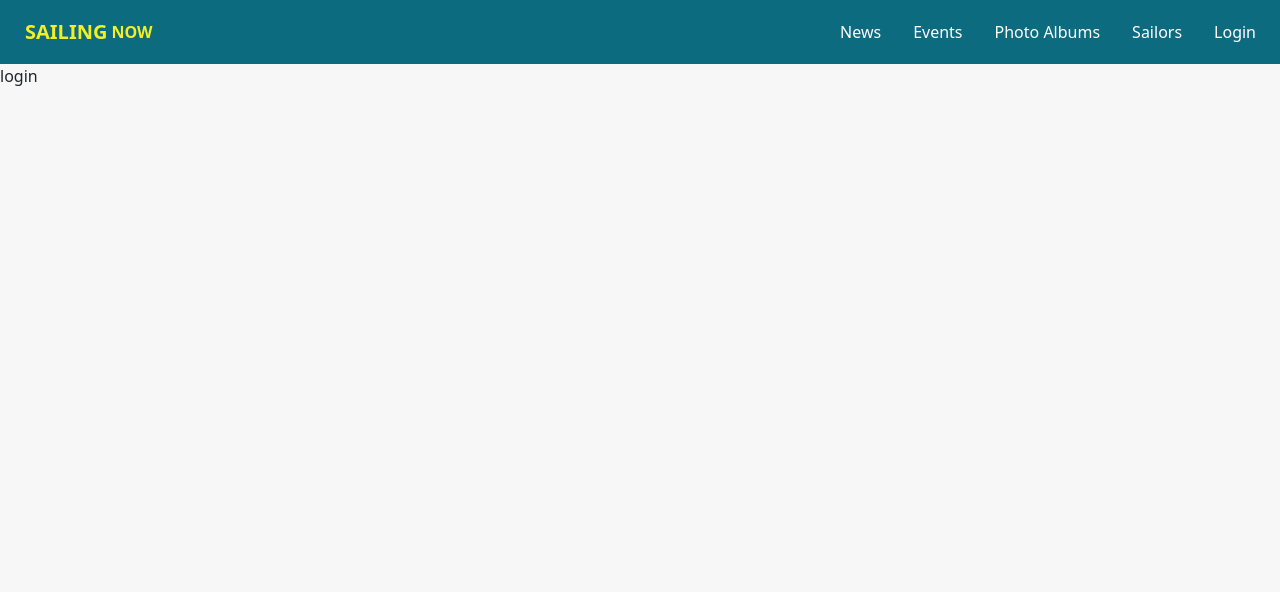
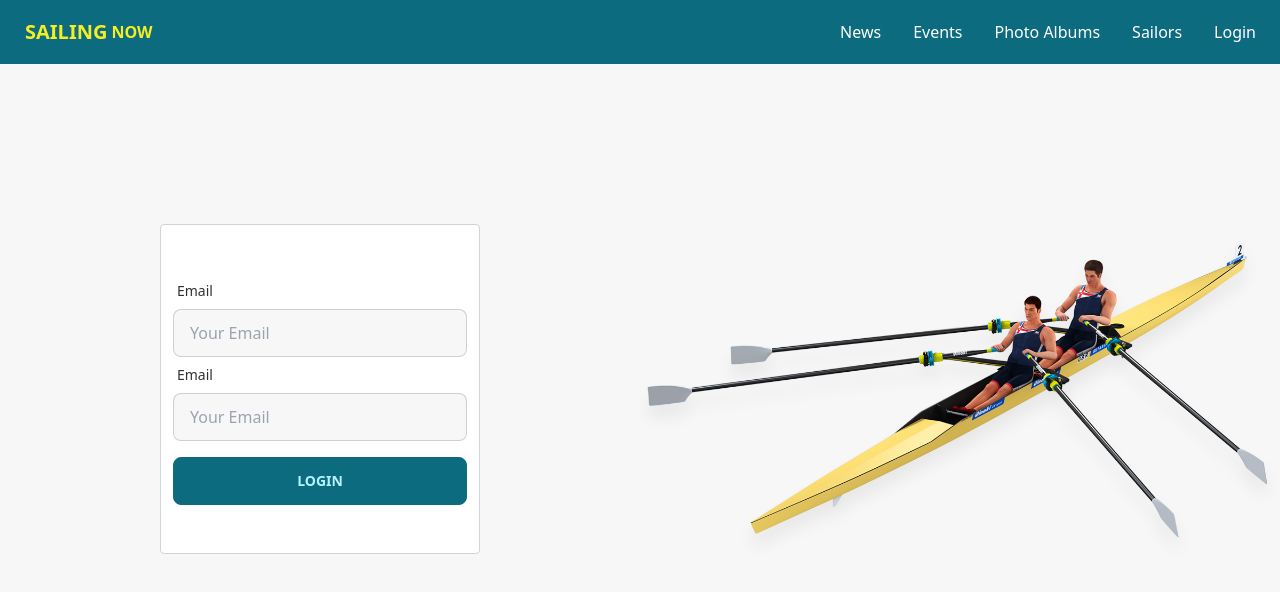
Before and after one commit to shahidul7150/sailing-now-personal-project, a React (Create React App) app: page /login in a window 1280 px wide. Shown: the top 592 px of the page. Built offline with nearby package versions, Linux system fonts and the light colour scheme.

Commit message:
login page create

```diff
--- a/package.json
+++ b/package.json
@@ -9,6 +9,7 @@
     "daisyui": "^2.15.1",
     "react": "^18.0.0",
     "react-dom": "^18.0.0",
+    "react-hook-form": "^7.31.3",
     "react-router-dom": "^6.3.0",
     "react-scripts": "5.0.0",
     "typeface-poppins": "^1.1.13",
--- a/src/components/Login/Login.js
+++ b/src/components/Login/Login.js
@@ -1,9 +1,72 @@
 import React from 'react';
+import landing from '../../images/landing.jpg';
+import { useForm } from 'react-hook-form';
+const Login = () => {
+  const { register, handleSubmit } = useForm();
+  const onSubmit = (data) => console.log(data);
+  return (
+    <div className= 'sm:grid grid-cols-1 grid lg:grid-cols-2'>
+      <div className='w-2/4 mx-auto mt-28 py-12'>
+        <form onSubmit={handleSubmit(onSubmit)}>
 
-const Login = () => {
-  return (
-    <div>
-      login
+
+        <div className="form-control w-full py-12">
+              <label className="label">
+                <span className="label-text">Email</span>
+              </label>
+              <input
+                type="email"
+                placeholder="Your Email"
+                className="input input-bordered w-full "
+                {...register('email', {
+                  required: {
+                    value: true,
+                    message: 'Email is Required',
+                  },
+                  pattern: {
+                    value: /[a-z0-9]+@[a-z]+\.[a-z]{2,3}/,
+                    message: 'Provide a valid Email',
+                  },
+                })}
+              />
+              <label className="label">
+                <span className="label-text">Email</span>
+              </label>
+              <input
+                type="email"
+                placeholder="Your Email"
+                className="input input-bordered w-full "
+                {...register('email', {
+                  required: {
+                    value: true,
+                    message: 'Email is Required',
+                  },
+                  pattern: {
+                    value: /[a-z0-9]+@[a-z]+\.[a-z]{2,3}/,
+                    message: 'Provide a valid Email',
+                  },
+                })}
+              />
+             <input
+              className="btn btn-primary w-full mt-3 "
+              type="submit"
+              value="Login"
+            />
+
+            </div>
+
+
+
+
+      {/* <input {...register("firstName", { required: true, maxLength: 20 })} />
+      <input {...register("lastName", { pattern: /^[A-Za-z]+$/i })} />
+      <input type="number" {...register("age", { min: 18, max: 99 })} />
+      <input type="submit" /> */}
+    </form>
+      </div>
+      <div className='text-end'>
+        <img src={landing} alt="" />
+      </div>
     </div>
   );
 };
```
Also changed, not shown: public/news.json (added, +51 -0 lines), 1 other file (tests, documents, lock files or other folders).
